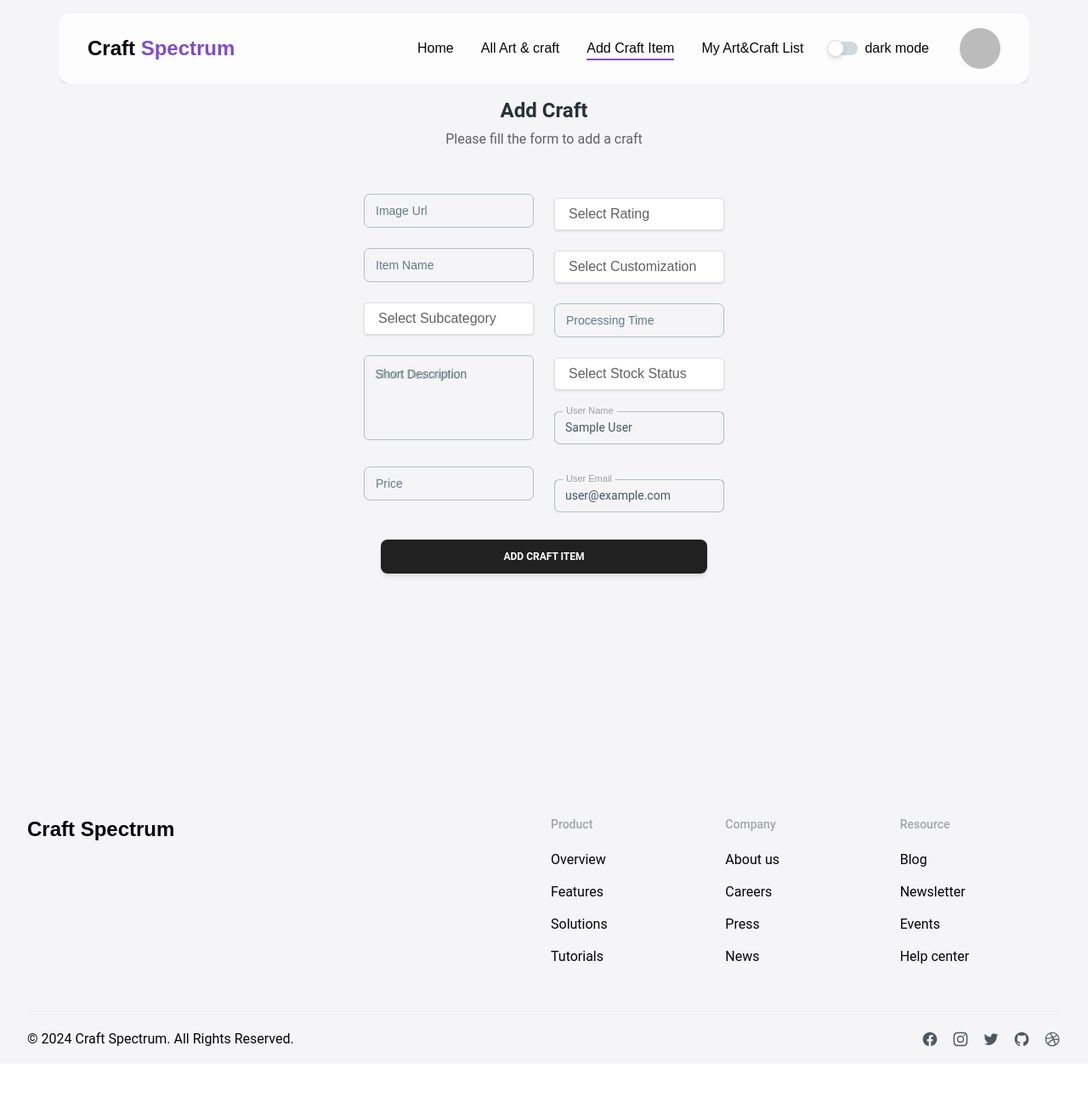
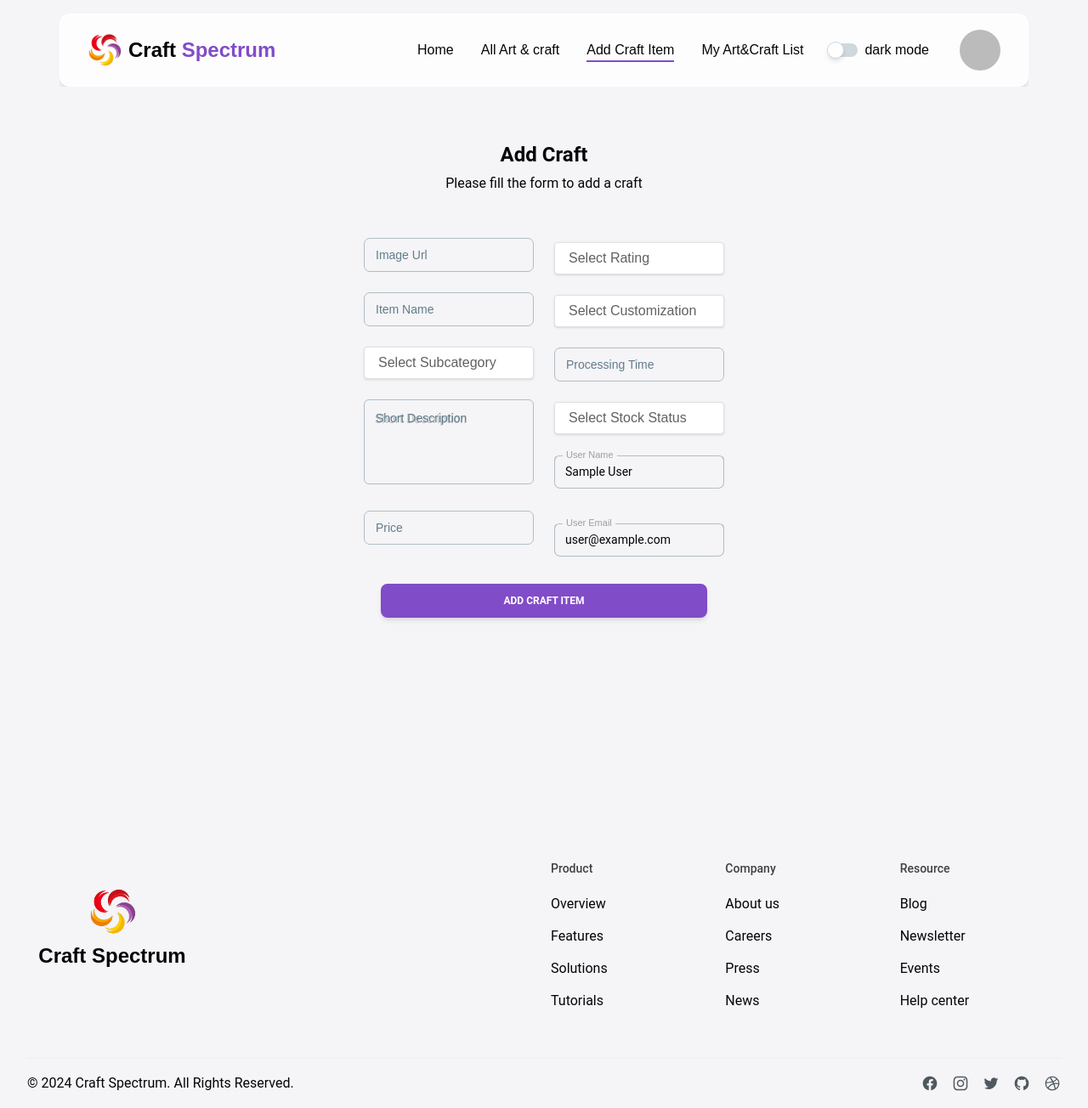
Before and after one commit to DeepsEffect/craft-spectrum, a React (Vite) app: page /addCraftItem in a window 1280 px wide. Shown: the whole page at 85% size. Before the commit the page ends 1252 px from the top, so only its background shows below. Built offline with nearby package versions, Linux system fonts and the light colour scheme; no server answers; sample sign-in values are in the browser's storage; a web font is replaced by a local one.

Commit message:
added favicon and many more tweaks

```diff
--- a/index.html
+++ b/index.html
@@ -3,9 +3,9 @@
 
 <head>
   <meta charset="UTF-8" />
-  <link rel="icon" type="image/svg+xml" href="/vite.svg" />
+  <link rel="icon" type="favicon.ico" href="/favicon.ico" />
   <meta name="viewport" content="width=device-width, initial-scale=1.0" />
-  <title>Vite + React</title>
+  <title>Craft Spectrum</title>
 </head>
 
 <body className="dark">
--- a/src/components/Footer.jsx
+++ b/src/components/Footer.jsx
@@ -1,4 +1,5 @@
 import { Typography } from "@material-tailwind/react";
+import logo from "/logo.png";
 
 const LINKS = [
   {
@@ -19,17 +20,23 @@ const currentYear = new Date().getFullYear();
 
 export function Footer() {
   return (
-    <footer className="relative w-full">
+    <footer className="relative w-full  mt-10 ">
       <div className="mx-auto w-full px-8 mt-12 lg:mt-40">
         <div className="grid grid-cols-1 justify-between gap-4 md:grid-cols-2">
-          <h2 className="mb-6 text-2xl text-text dark:text-text font-semibold">Craft Spectrum</h2>
+          {/* logo */}
+          <section className="flex flex-col gap-2 items-center justify-center w-[200px] ">
+            <img src={logo} alt="" className="w-14" />
+            <h2 className="mb-6 text-2xl text-text dark:text-text font-semibold">
+              Craft Spectrum
+            </h2>
+          </section>
           <div className="grid grid-cols-3 justify-between gap-4">
             {LINKS.map(({ title, items }) => (
               <ul key={title}>
                 <Typography
                   variant="small"
                   color="blue-gray"
-                  className="mb-3 font-medium opacity-40"
+                  className="mb-3 font-medium opacity-75 text-text dark:text-text"
                 >
                   {title}
                 </Typography>
@@ -49,9 +56,7 @@ export function Footer() {
           </div>
         </div>
         <div className="mt-12 flex w-full flex-col items-center justify-center border-t border-blue-gray-50 py-4 md:flex-row md:justify-between">
-          <Typography
-            className="mb-4 text-center font-normal text-text dark:text-text md:mb-0"
-          >
+          <Typography className="mb-4 text-center font-normal text-text dark:text-text md:mb-0">
             &copy; {currentYear} Craft Spectrum. All Rights Reserved.
           </Typography>
           <div className="flex gap-4 text-blue-gray-900 sm:justify-center">
--- a/src/components/Nav.jsx
+++ b/src/components/Nav.jsx
@@ -17,6 +17,7 @@ import { Link, NavLink } from "react-router-dom";
 import { AuthContext } from "../providers/AuthProvider";
 import { RxAvatar } from "react-icons/rx";
 import toast from "react-hot-toast";
+import logo from "/logo.png";
 
 function Nav() {
   const [openNav, setOpenNav] = React.useState(false);
@@ -78,7 +79,7 @@ function Nav() {
         </NavLink>
       </li>
       <li className="p-1 text-text font-normal flex items-center gap-2">
-        <Switch onClick={handleThemeSwitch} />
+        <Switch onClick={handleThemeSwitch} color="purple" />
         dark mode
       </li>
     </ul>
@@ -90,9 +91,14 @@ function Nav() {
         <div className="flex items-center justify-between text-blue-gray-900">
           <NavLink
             to={"/"}
-            className="mr-4 cursor-pointer text-text text-xl lg:text-2xl py-1.5 font-bold"
+            className="mr-4 cursor-pointer text-text text-xl lg:text-2xl py-1.5 font-bold flex items-center gap-2"
           >
-            Craft <span className="text-primary">Spectrum</span>
+            <div>
+              <img src={logo} alt="" className="w-[40px]" />
+            </div>
+            <div>
+              Craft <span className="text-primary dark:text-primary">Spectrum</span>
+            </div>
           </NavLink>
           <div className="flex items-center gap-4">
             <div className="mr-4 hidden lg:block">{navList}</div>
--- a/src/pages/AddCraftItem.jsx
+++ b/src/pages/AddCraftItem.jsx
@@ -67,12 +67,15 @@ const AddCraftItem = () => {
       <Card
         color="transparent"
         shadow={false}
-        className="flex items-center mt-4 lg:mt-8 justify-center "
+        className="flex items-center mt-4 lg:mt-20 justify-center "
       >
-        <Typography variant="h4" color="blue-gray">
+        <Typography variant="h4" className="text-text dark:text-text">
           Add Craft
         </Typography>
-        <Typography color="gray" className="mt-1 font-normal">
+        <Typography
+          color="gray"
+          className="mt-1 font-normal text-text dark:text-text"
+        >
           Please fill the form to add a craft
         </Typography>
         {/* form section */}
@@ -80,7 +83,7 @@ const AddCraftItem = () => {
           onSubmit={handleAddCraft}
           className="mt-8 mb-2 w-80 max-w-screen-lg sm:w-96 "
         >
-          <div className="mb-1 flex-row lg:flex justify-center items-center gap-6 ">
+          <div className="mb-1 flex-row lg:flex justify-center items-center gap-6">
             {/* section left */}
             <section className="mb-1 flex flex-col gap-6">
               {/* image input */}
@@ -89,6 +92,7 @@ const AddCraftItem = () => {
                 name="image"
                 label="Image Url"
                 placeholder="Image Url"
+                className="text-text dark:text-text"
               />
 
               {/* item name */}
@@ -97,6 +101,7 @@ const AddCraftItem = () => {
                 label="Item Name"
                 variant="outlined"
                 placeholder="Item name"
+                className="text-text dark:text-text"
               />
 
               {/* subcategory name */}
@@ -122,6 +127,7 @@ const AddCraftItem = () => {
                 label="Short Description"
                 name="short_description"
                 placeholder="Short Description"
+                className="text-text dark:text-text"
               />
 
               {/* price */}
@@ -131,6 +137,7 @@ const AddCraftItem = () => {
                 type="number"
                 name="price"
                 placeholder="Price"
+                className="text-text dark:text-text"
               />
             </section>
 
@@ -163,6 +170,7 @@ const AddCraftItem = () => {
                 variant="outlined"
                 label="Processing Time"
                 name="processing_time"
+                className="text-text dark:text-text"
               />
 
               {/* stock status */}
@@ -183,6 +191,7 @@ const AddCraftItem = () => {
                 name="username"
                 defaultValue={user.displayName}
                 placeholder="Username"
+                className="text-text dark:text-text"
               />
               <div className=" mb-1 flex flex-col gap-6 mt-4">
                 <Input
@@ -192,12 +201,17 @@ const AddCraftItem = () => {
                   defaultValue={user.email}
                   name="email"
                   placeholder="user@gmail.com"
+                  className="text-text dark:text-text"
                 />
               </div>
             </section>
           </div>
 
-          <Button type="submit" className="mt-6" fullWidth>
+          <Button
+            type="submit"
+            className="mt-6 bg-primary dark:bg-primary"
+            fullWidth
+          >
             Add Craft Item
           </Button>
         </form>
--- a/src/pages/Home.jsx
+++ b/src/pages/Home.jsx
@@ -7,7 +7,7 @@ const Home = () => {
 
   return (
     <div>
-      <div className="lg:-mt-[82px]">
+      <div className="lg:-mt-[86px]">
         <Banner></Banner>
       </div>
       <CraftItems crafts={crafts}></CraftItems>
--- a/src/pages/MyArtAndCraft.jsx
+++ b/src/pages/MyArtAndCraft.jsx
@@ -41,11 +41,11 @@ const MyArtAndCraft = () => {
   return (
     <div>
       <ScrollRestoration></ScrollRestoration>
-      <h2 className="text-center text-2xl">My art and craft</h2>
+      <h2 className="text-center text-2xl mt-6 lg:mt-12">My art and craft</h2>
       <div className="flex justify-center mt-6">
         <Menu>
           <MenuHandler>
-            <Button>Customization</Button>
+            <Button className="bg-accent dark:bg-accent">Customization</Button>
           </MenuHandler>
           <MenuList>
             <MenuItem onClick={() => handleCustomizationFilter("all")}>
@@ -65,9 +65,9 @@ const MyArtAndCraft = () => {
           <Spinner size={24} />
         </div>
       ) : (
-        <section className="grid grid-cols-1 md:grid-cols-2 lg:grid-cols-3 gap-10 lg:px-20 mt-10">
+        <section className="grid grid-cols-1 md:grid-cols-2 lg:grid-cols-3 gap-10 px-4 lg:px-44 mt-10">
           {filteredCraft.length === 0 ? (
-            <p className="col-span-3 text-center">No crafts found.</p>
+            <p className="col-span-3 text-center text-text dark:text-text">No crafts found.</p>
           ) : (
             <>
               {" "}
@@ -82,13 +82,13 @@ const MyArtAndCraft = () => {
             </>
           )}
           {crafts.length === 0 && (
-            <p className="col-span-3 text-center">
+            <p className="col-span-3 text-center text-text dark:text-text">
               You haven&apos;t added any items yet.
               <br />
               Click Here to Add
               <br />
               <Link to={"/addCraftItem"}>
-                <Button>Add Item</Button>
+                <Button className="bg-primary dark:bg-primary">Add Item</Button>
               </Link>
             </p>
           )}
--- a/src/pages/ViewDetails.jsx
+++ b/src/pages/ViewDetails.jsx
@@ -67,7 +67,10 @@ const ViewDetails = () => {
             Added By: {email}
           </Typography>
           <Link to={"/"} className="inline-block">
-            <Button variant="text" className="flex items-center gap-2">
+            <Button
+              variant="text"
+              className="flex items-center gap-2 text-text dark:text-text"
+            >
               Back To Home
               <svg
                 xmlns="http://www.w3.org/2000/svg"
```
Also changed, not shown: src/components/MyCraftCard.jsx (+10 -13 lines), src/pages/UpdateCraft.jsx (+23 -6 lines), public/logo.png (added), 1 other file (tests, documents, lock files or other folders).
